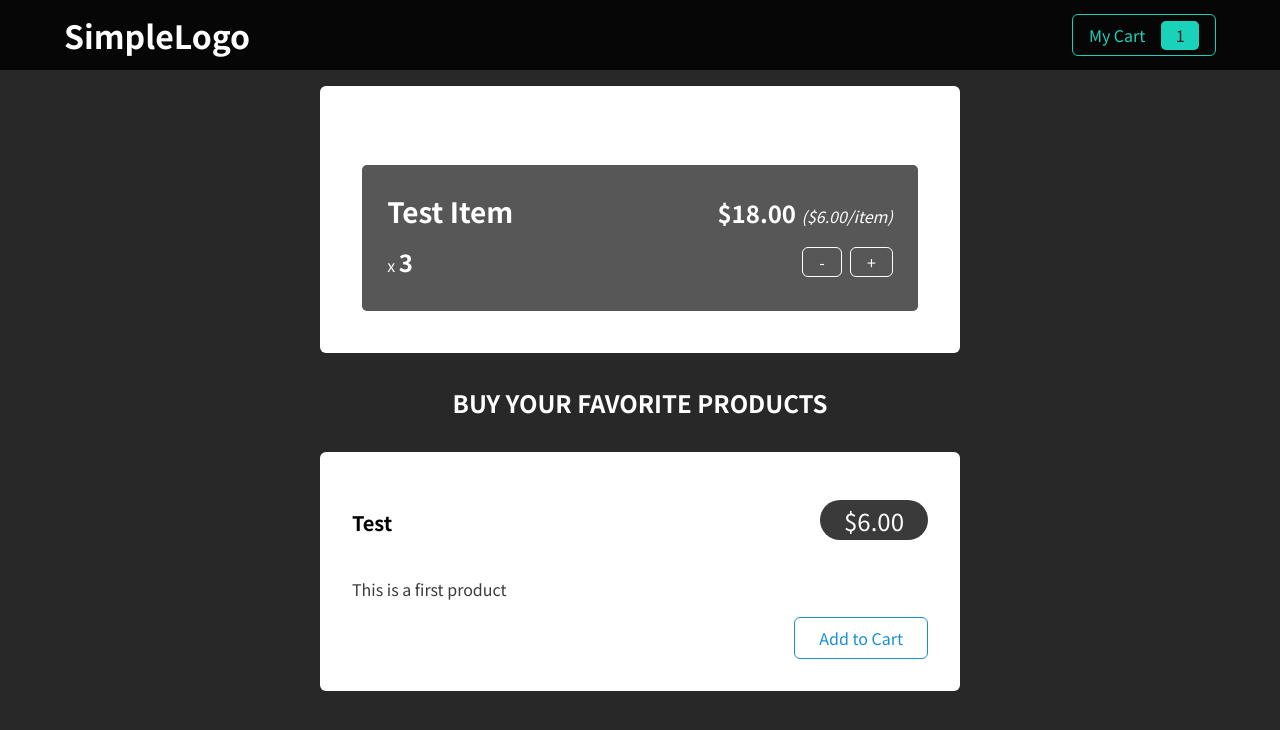
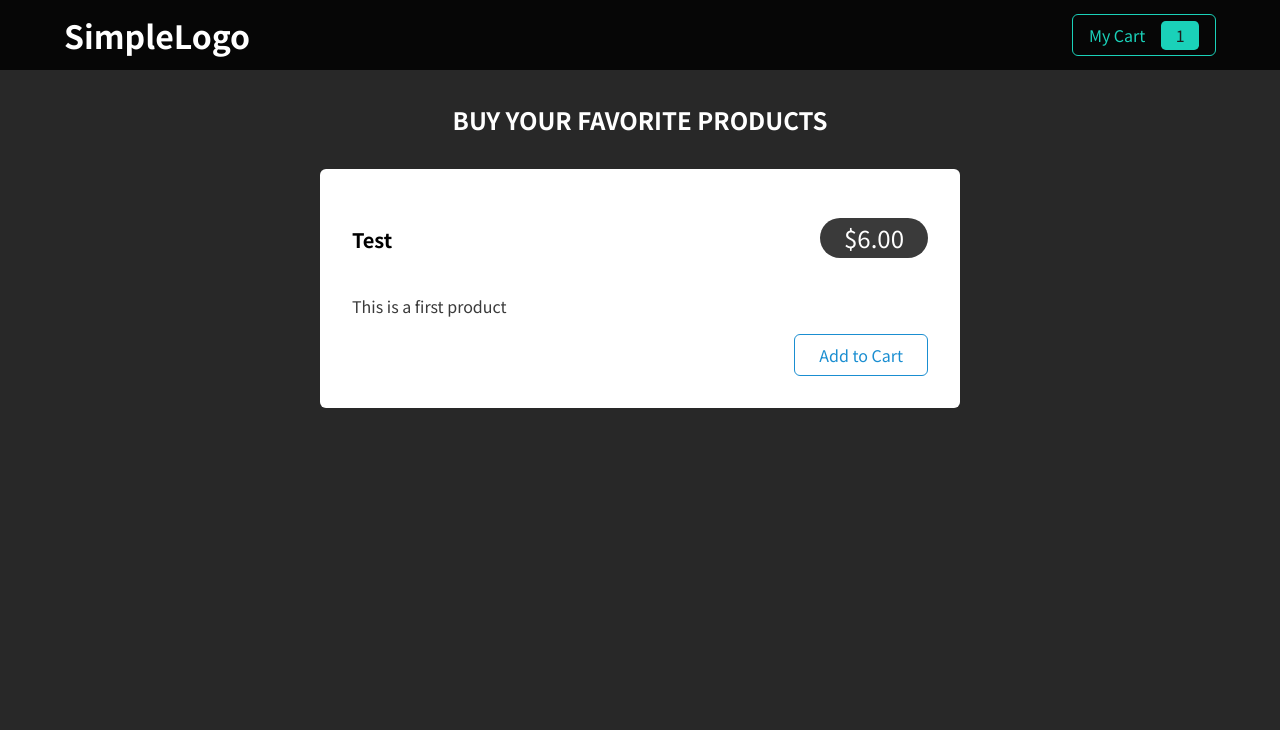
Before and after one commit to KozerT/shoping-cart-redux-, a React app: page / in a window 1280 px wide. Shown: the top 730 px of the page. Built offline with nearby package versions, Linux system fonts and the light colour scheme; the HTML template or start-up script is replaced by a standard one.

Commit message:
feat: Implemented conditional rendering for Cart component in App, using useSelector for visibility logic.

```diff
--- a/src/App.jsx
+++ b/src/App.jsx
@@ -1,12 +1,14 @@
+import { useSelector } from "react-redux";
 import Cart from "./components/Cart/Cart";
 import Layout from "./components/Layout/Layout";
 import Products from "./components/Shop/Products";
 
 function App() {
+  const showCart = useSelector((state) => state.ui.cartIsVisible);
   return (
     <>
       <Layout />
-      <Cart />
+      {showCart && <Cart />}
       <Products />
     </>
   );
```
